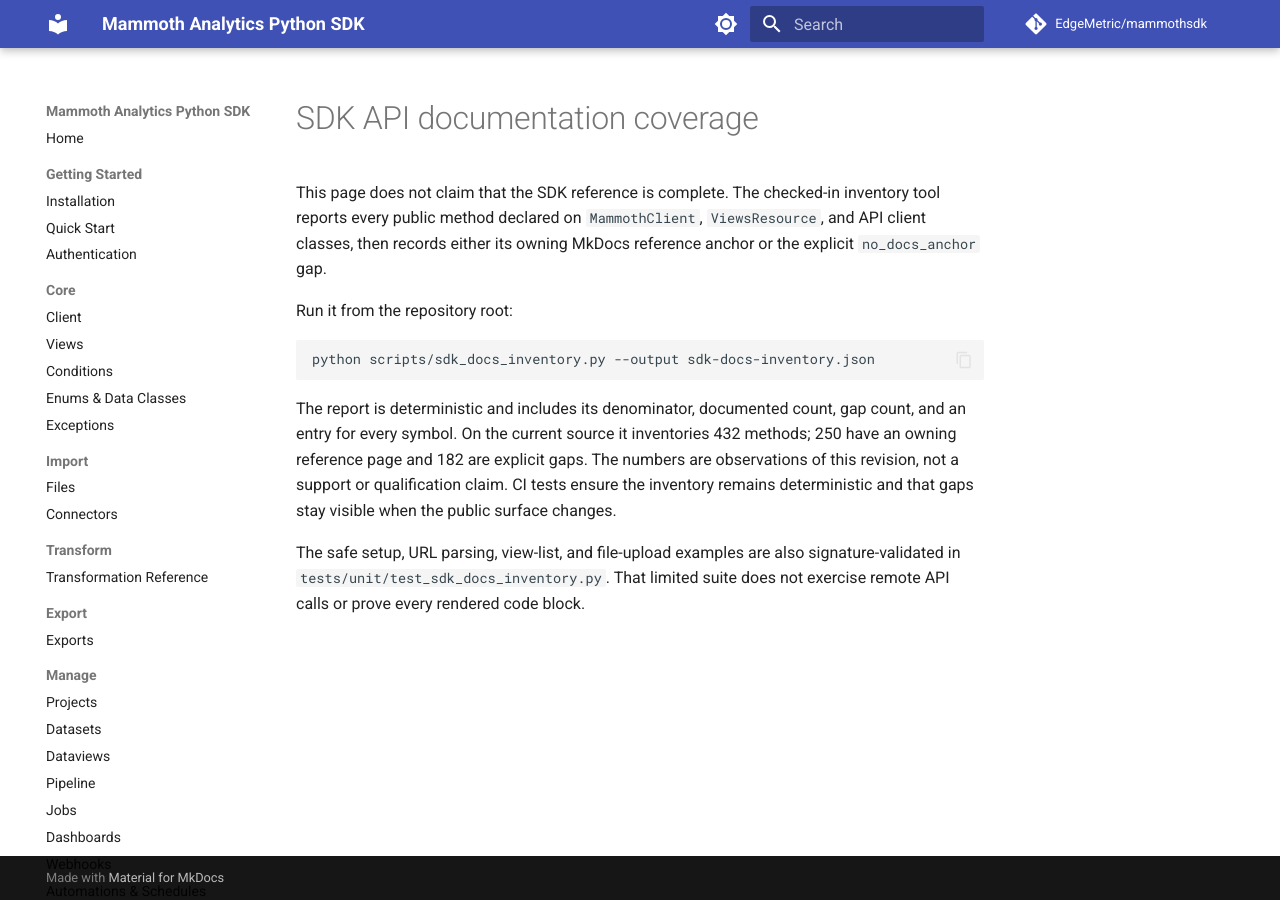
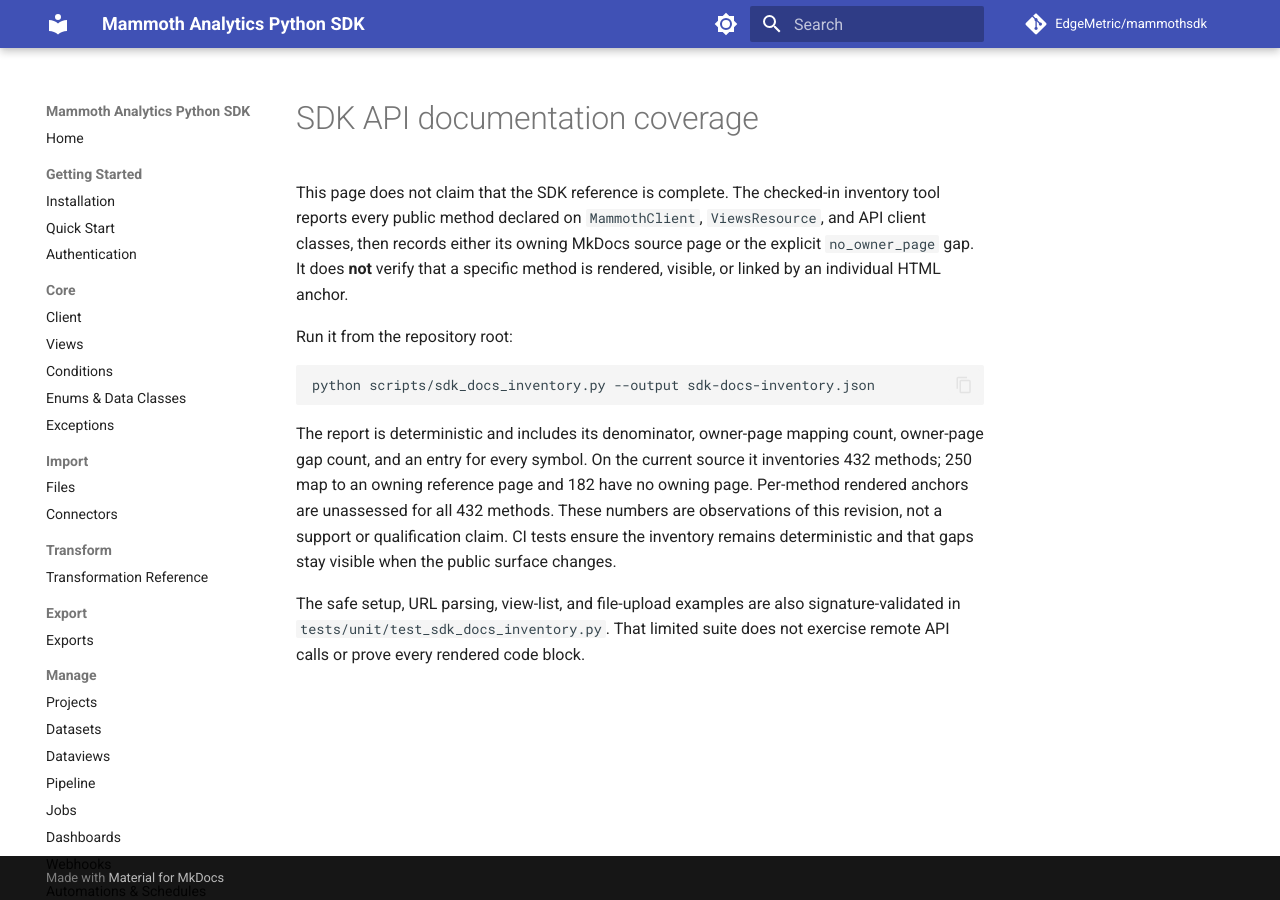
Before and after one commit to EdgeMetric/mammothsdk, an MkDocs documentation site: the page built from docs/api/coverage.md, in a window 1280 px wide. Built offline with MkDocs 1.6.1 and Material for MkDocs 9.7.7, drawn with Linux system fonts in a browser that asks for light colours; comment, search, counter and statistics services are not loaded.

Commit message:
clarify SDK documentation inventory evidence

````diff
--- a/docs/api/coverage.md
+++ b/docs/api/coverage.md
@@ -3,7 +3,8 @@
 This page does not claim that the SDK reference is complete. The checked-in
 inventory tool reports every public method declared on `MammothClient`,
 `ViewsResource`, and API client classes, then records either its owning MkDocs
-reference anchor or the explicit `no_docs_anchor` gap.
+source page or the explicit `no_owner_page` gap. It does **not** verify that a
+specific method is rendered, visible, or linked by an individual HTML anchor.
 
 Run it from the repository root:
 
@@ -11,12 +12,13 @@ Run it from the repository root:
 python scripts/sdk_docs_inventory.py --output sdk-docs-inventory.json
 ```
 
-The report is deterministic and includes its denominator, documented count,
-gap count, and an entry for every symbol. On the current source it inventories
-432 methods; 250 have an owning reference page and 182 are explicit gaps. The
-numbers are observations of this revision, not a support or qualification
-claim. CI tests ensure the inventory remains deterministic and that gaps stay
-visible when the public surface changes.
+The report is deterministic and includes its denominator, owner-page mapping
+count, owner-page gap count, and an entry for every symbol. On the current
+source it inventories 432 methods; 250 map to an owning reference page and
+182 have no owning page. Per-method rendered anchors are unassessed for all
+432 methods. These numbers are observations of this revision, not a support or
+qualification claim. CI tests ensure the inventory remains deterministic and
+that gaps stay visible when the public surface changes.
 
 The safe setup, URL parsing, view-list, and file-upload examples are also
 signature-validated in `tests/unit/test_sdk_docs_inventory.py`. That limited
````
Also changed, not shown: 2 other files.
